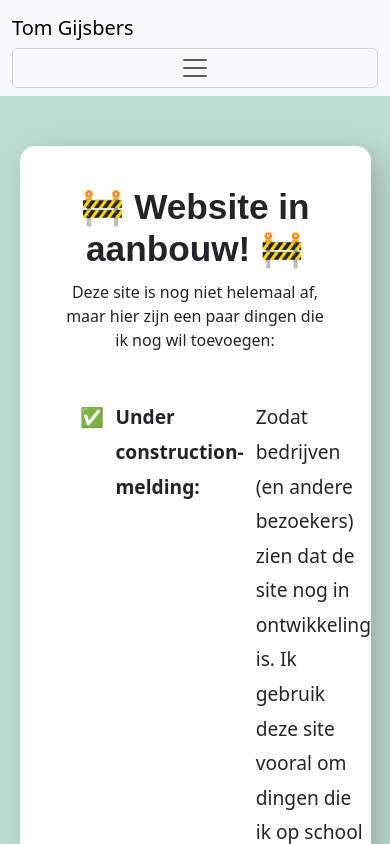
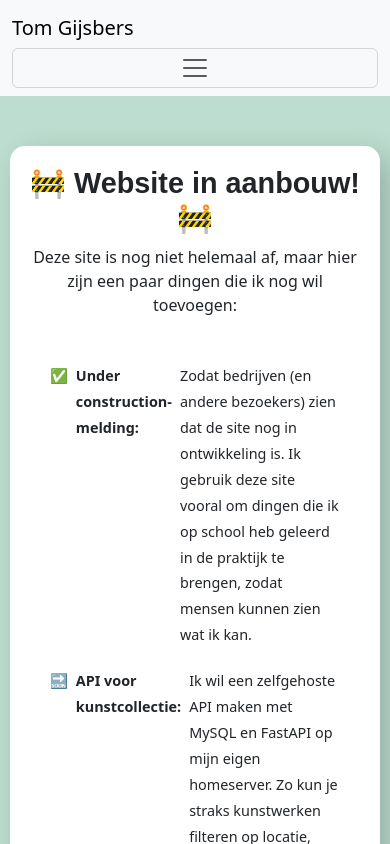
Before and after one commit to TomGijsbers/reactPorto, a React (Vite) app in the folder porto/: page /home in a window 390 px wide. Shown: the top 844 px of the page. Built offline with nearby package versions, Linux system fonts and the light colour scheme.

Commit message:
Mobile home

```diff
--- a/porto/src/component/ArtGallery.jsx
+++ b/porto/src/component/ArtGallery.jsx
@@ -49,7 +49,7 @@ const ArtGallery = () => {
   return (
     <Container className="gallery-container">
       <h3 className="gallery-title">Mijn Kunstwerken</h3>
-      <p>Ik ga graag naar musea om wat mooie schilderijen te checken. Hier een paar die ik tof vond en heb vastgelegd.</p>
+      <p>Als kunstliefhebber heb ik al een aantal musea bezocht. Hieronder een kleine inkijk in de schilderijen die ik heb kunnen bewonderen.</p>
 
       <Row>
         {artworks.map((art, index) => (
--- a/porto/src/views/css/Home.css
+++ b/porto/src/views/css/Home.css
@@ -72,3 +72,34 @@ h1, h2, h3 {
     font-weight: 500;
     padding: 12px 0; /* Meer ruimte tussen items */
 }
+
+
+/* 🔹 Lijstitems met goede spacing */
+.feature-list li {
+    display: flex;
+    align-items: flex-start;
+    gap: 10px;
+    font-size: 1rem;
+    padding: 10px 0;
+}
+
+/* 🔹 Responsive styling */
+@media screen and (max-width: 768px) {
+    .construction-card {
+        padding: 20px;
+        width: 95%;
+    }
+
+    .construction-card h1 {
+        font-size: 1.8rem;
+    }
+
+    .feature-list {
+        font-size: 0.9rem;
+    }
+
+    .feature-list li {
+        font-size: 0.9rem;
+        gap: 8px;
+    }
+}
```
